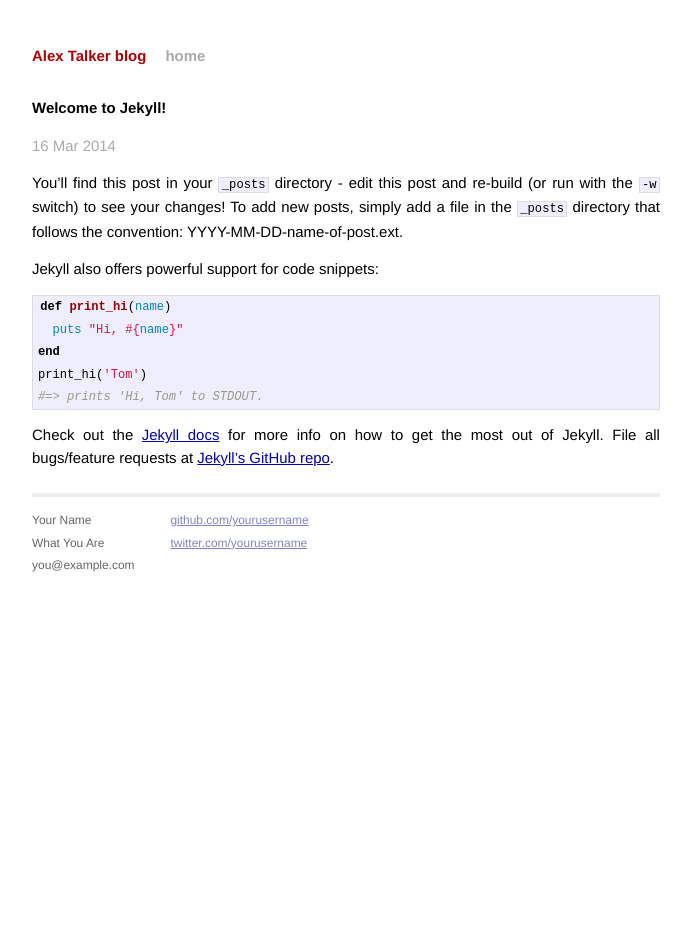
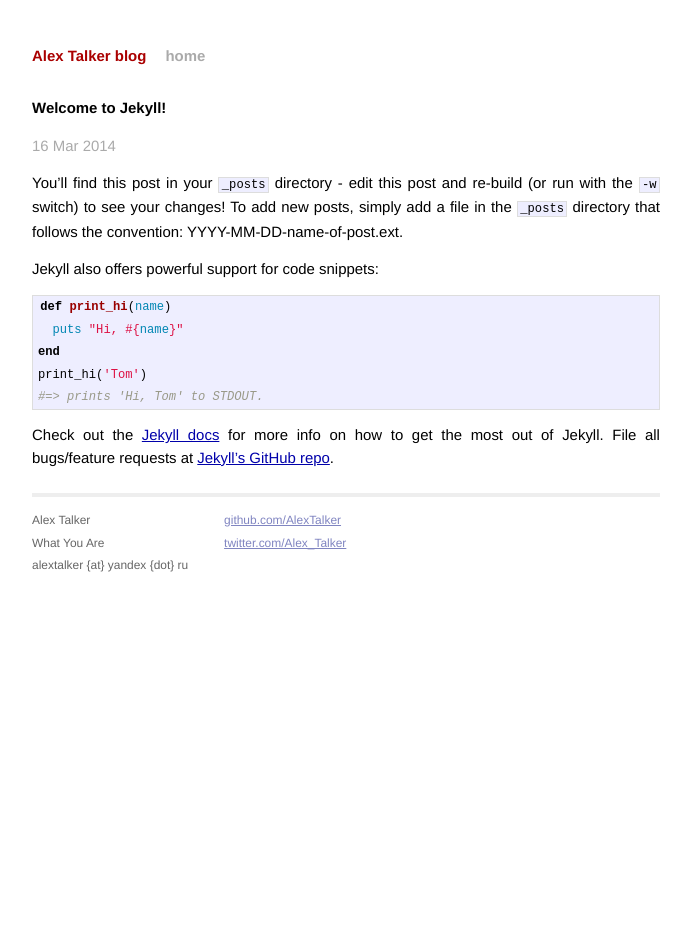
Before and after one commit to AlexTalker/AlexTalker.github.io, a Jekyll site: the page built from _posts/2014-03-16-welcome-to-jekyll.markdown, in a window 1280 px wide. Shown: the whole page, without its empty margins (294-985 px from the left). Built offline with Jekyll 4.4.1, drawn with Linux system fonts in a browser that asks for light colours; Markdown is read by kramdown in place of the engine named in the settings.

Commit message:
Second commit, added personal information

```diff
--- a/_layouts/default.html
+++ b/_layouts/default.html
@@ -26,15 +26,15 @@
           <div class="footer">
             <div class="contact">
               <p>
-                Your Name<br />
+                Alex Talker<br />
                 What You Are<br />
-                you@example.com
+                alextalker {at} yandex {dot} ru
               </p>
             </div>
             <div class="contact">
               <p>
-                <a href="https://github.com/yourusername">github.com/yourusername</a><br />
-                <a href="https://twitter.com/yourusername">twitter.com/yourusername</a><br />
+                <a href="https://github.com/AlexTalker">github.com/AlexTalker</a><br />
+                <a href="https://twitter.com/Alex_Talker">twitter.com/Alex_Talker</a><br />
               </p>
             </div>
           </div>
```
